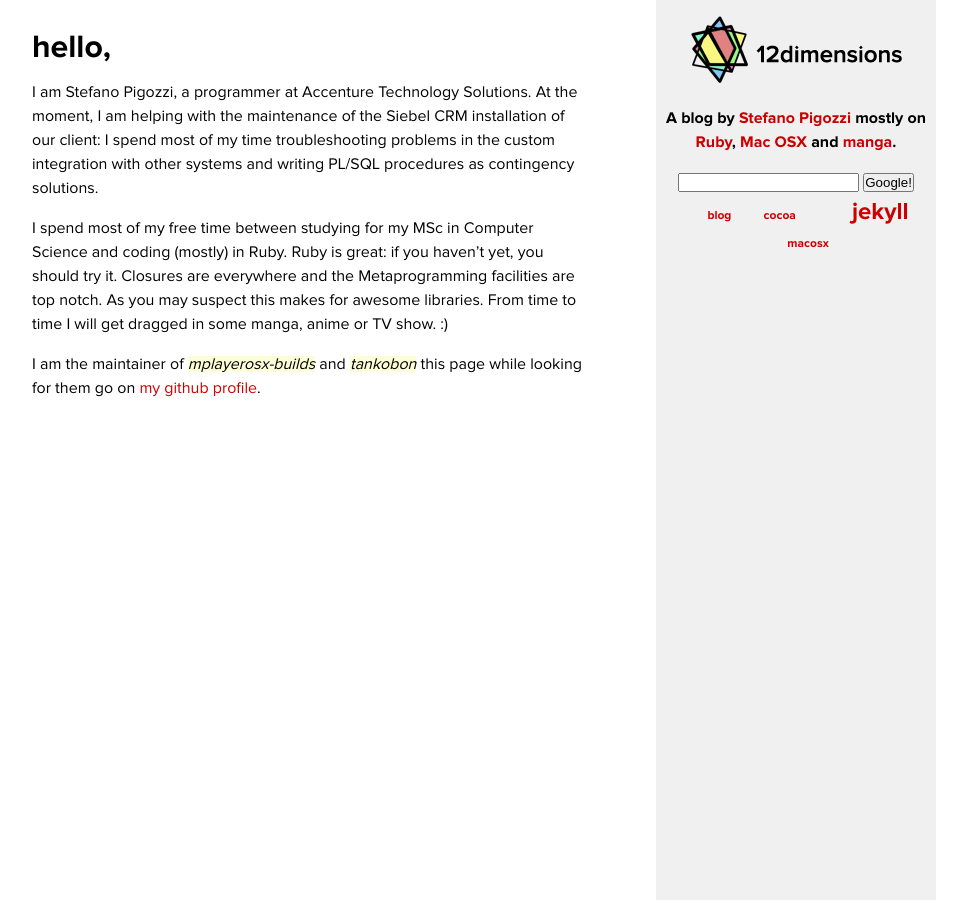
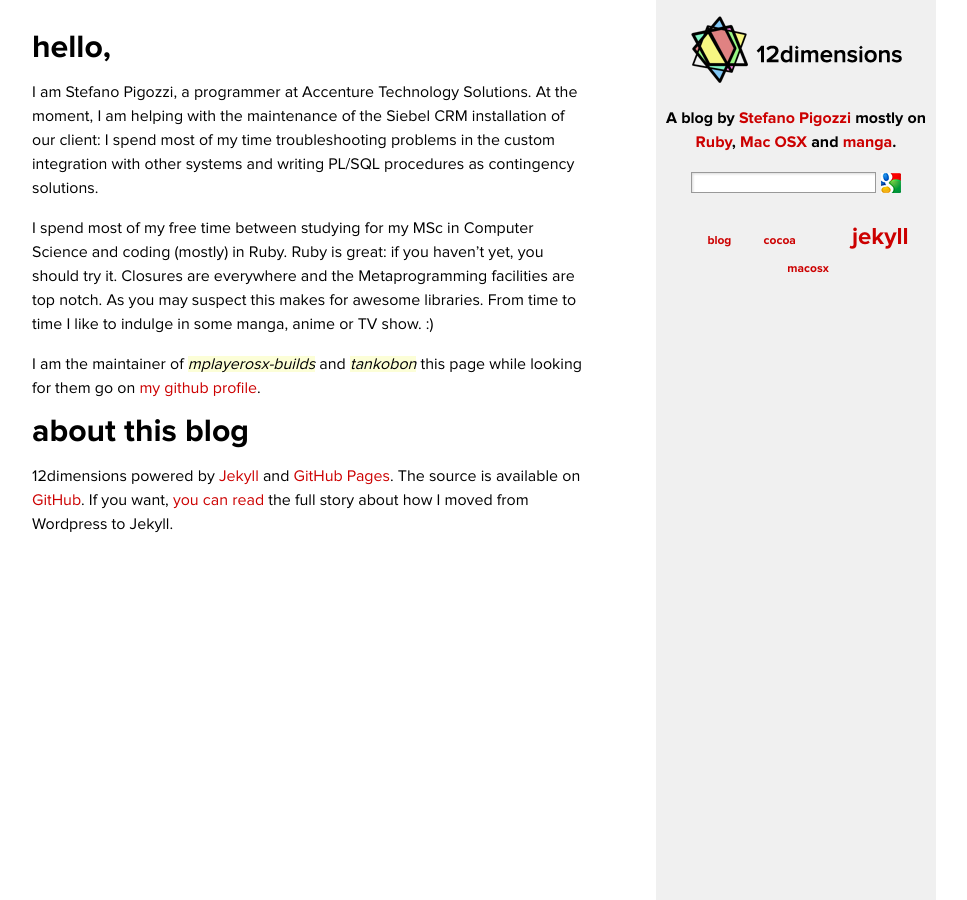
Before and after one commit to pigoz/pigoz.github.com, a Jekyll site: the page built from about.markdown, in a window 1280 px wide. Shown: the whole page, without its empty margins (164-1131 px from the left). Built offline with Jekyll 4.4.1, drawn with Linux system fonts in a browser that asks for light colours; Markdown is read by kramdown in place of the engine named in the settings.

Commit message:
styled google search

```diff
--- a/_layouts/default.html
+++ b/_layouts/default.html
@@ -18,10 +18,10 @@
 				<p>
 					A blog by <a href="/about">Stefano Pigozzi</a> mostly on <a href="/tags/ruby">Ruby</a>, <a href="/tags/macosx">Mac OSX</a> and <a href="/tags/manga">manga</a>.
 				</p>
-				<form action="http://www.google.com/search" method="get" accept-charset="utf-8">
-					<input type="text" name="q" value="">
+				<form id="google-search" action="http://www.google.com/search" method="get" accept-charset="utf-8">
 					<input type="hidden" name="sitesearch" value="stefanopigozzi.com">
-					<input type="submit" value="Google!">
+					<div><input type="text" class="textfield" name="q" value="">
+					<input type="submit" id="goog_it" value=" "></div>
 				</form>
 				{% include tag-cloud.html %}
 			</div>
--- a/about.markdown
+++ b/about.markdown
@@ -9,6 +9,11 @@ hello,
 I am Stefano Pigozzi, a programmer at Accenture Technology Solutions. At the moment, I am helping with the maintenance of the Siebel CRM installation of our client: I spend most of my time troubleshooting problems in the custom integration with other systems and writing PL/SQL procedures as contingency solutions.
 
 I spend most of my free time between studying for my MSc in Computer Science and coding (mostly) in Ruby. Ruby is great: if you haven't yet, you should try it. Closures are everywhere and the Metaprogramming facilities are top notch. As you may suspect this makes for awesome libraries.
-From time to time I will get dragged in some manga, anime or TV show. :)
+From time to time I like to indulge in some manga, anime or TV show. :)
 
 I am the maintainer of *mplayerosx-builds* and *tankobon* this page while looking for them go on [my github profile](http://github.com/pigoz/).
+
+about this blog
+===============
+
+12dimensions powered by [Jekyll](http://github.com/mojombo/jekyll) and [GitHub Pages](http://pages.github.com/). The source is available on [GitHub](https://github.com/pigoz/pigoz.github.com). If you want, [you can read](/2010/12/09/welcome-to-my-new-blog/) the full story about how I moved from Wordpress to Jekyll.
--- a/css/screen.css
+++ b/css/screen.css
@@ -12,7 +12,6 @@
   font-family: ConsolasCSS;
   src: url("/fonts/Consolas.ttf"); }
 
-/* Global reset */
 html, body, * {
   margin: 0;
   padding: 0; }
@@ -101,7 +100,7 @@ ul.posts {
     font-size: 100%; }
 
 ol#tag-cloud {
-  margin-bottom: 35px; }
+  margin: 25px 0; }
   ol#tag-cloud li {
     display: inline;
     line-height: 150%; }
@@ -119,6 +118,13 @@ ol#tag-cloud {
       font-size: 135%; }
     ol#tag-cloud li.tier-6 {
       font-size: 150%; }
+
+input.textfield {
+  -moz-border-radius: 3px 3px 3px 3px;
+  background: url("/images/inputshadow.gif") no-repeat scroll left top white;
+  border: 1px solid #999999;
+  padding: 2px 3px;
+  margin: auto 0; }
 
 /* Site */
 #site {
@@ -142,6 +148,11 @@ ol#tag-cloud {
         color: #cc0000; }
         #site #sidebar #title a:hover {
           color: #262626; }
+    #site #sidebar form#google-search #goog_it {
+      background: url("/images/google.png") no-repeat scroll left top white;
+      width: 20px;
+      height: 20px;
+      border: 0; }
     #site #sidebar #github, #site #sidebar #tweets {
       margin-top: 45px; }
     #site #sidebar #github {
```
Also changed, not shown: css/screen.scss (+15 -2 lines), images/google.png (added), images/inputshadow.gif (added), 1 other file.
